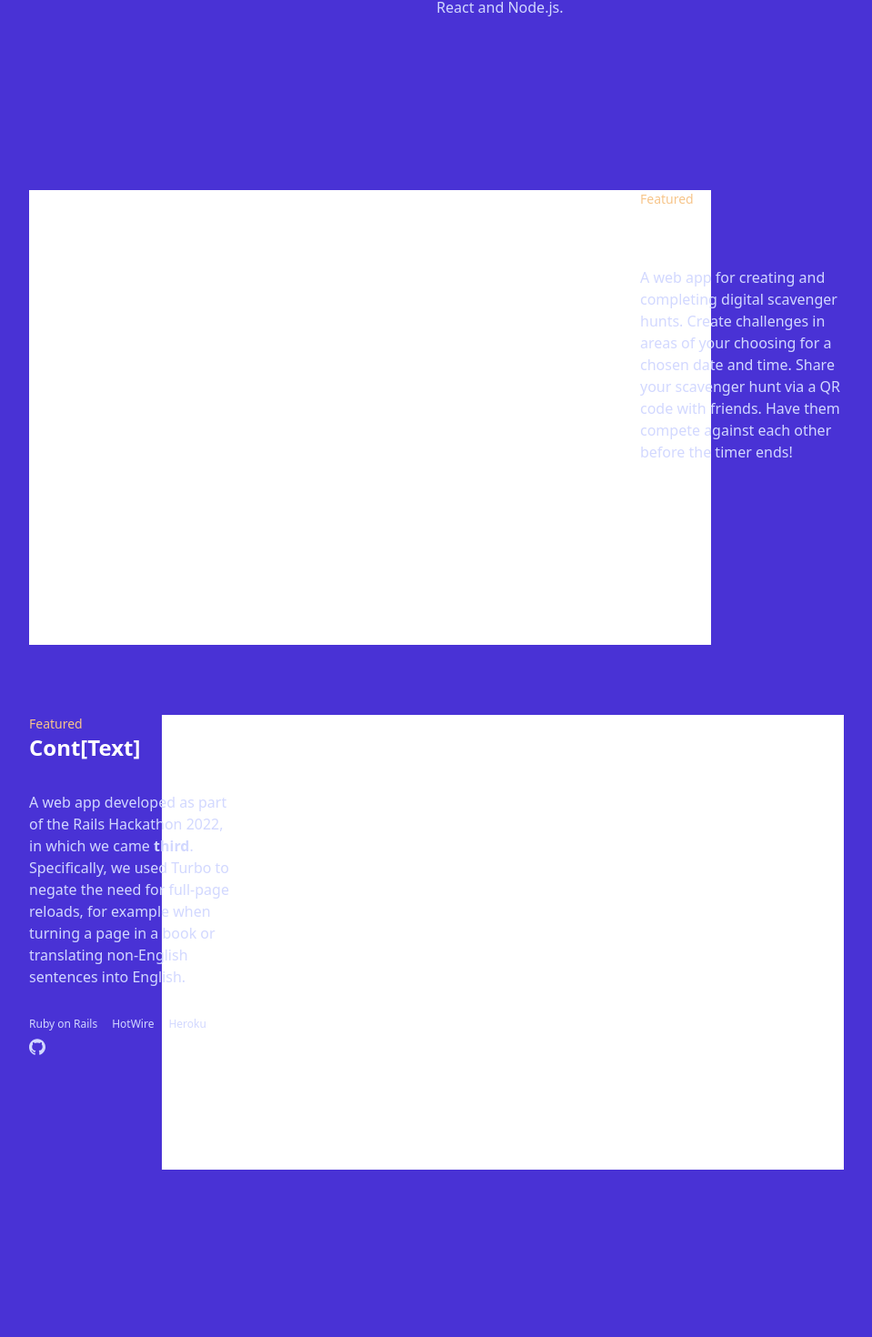
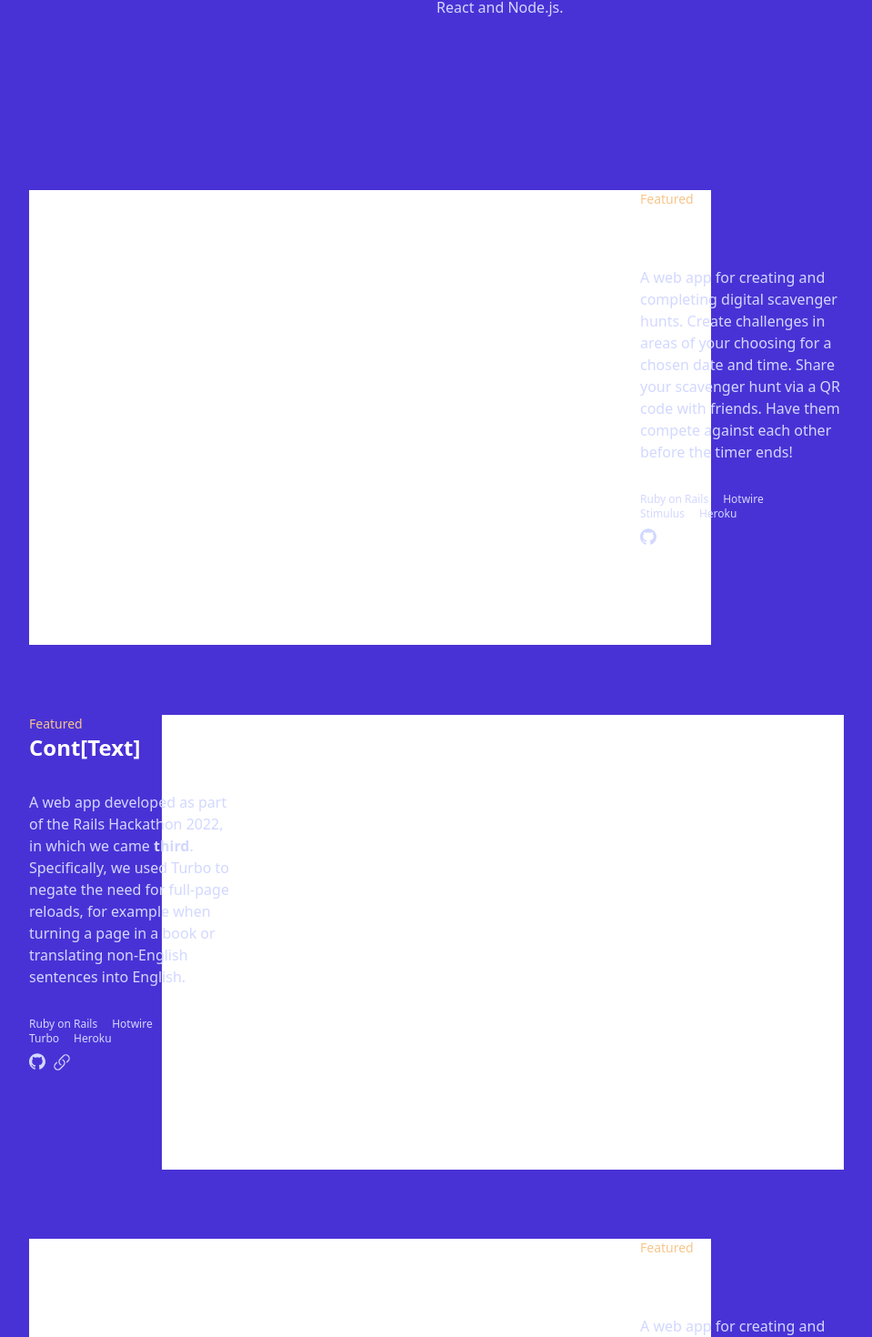
Before and after one commit to adrianHards/adrianhards.github.io, a React (Create React App) app: page / in a window 1280 px wide. Shown: the part 1640-3110 px from the top of the page at 91% size, without its empty margins (160-1119 px from the left). Built offline with nearby package versions, Linux system fonts and the light colour scheme; a web font is replaced by a local one.

Commit message:
add link to context webpage

```diff
--- a/src/App.js
+++ b/src/App.js
@@ -1,8 +1,9 @@
 import Nav from './components/Navbar';
 import Header from './components/Header';
 import About from './components/About';
-import ProjectOne from './components/ProjectOne';
-import ProjectTwo from './components/ProjectTwo';
+import Project1 from './components/Project1';
+import Project2 from './components/Project2';
+import Project3 from './components/Project3';
 import Contact from './components/Contact';
 import Footer from './components/Footer';
 import { Element } from 'react-scroll'
@@ -18,8 +19,9 @@ function App() {
       </Element>
 
       <Element name="projects">
-        <ProjectOne />
-        <ProjectTwo />
+        <Project1 />
+        <Project2 />
+        <Project3 />
       </Element>
 
       <Element name="contact">
--- /dev/null
+++ b/src/components/Project1.js
@@ -0,0 +1,97 @@
+import React, { useEffect } from "react";
+import { useAnimation, motion } from "framer-motion";
+import { useInView } from "react-intersection-observer";
+
+const fromLeft = {
+  visible: { opacity: 1, x: 0, transition: { duration: 1 } },
+  hidden: { opacity: 0, x: -30 }
+};
+
+const fadeIn = {
+  visible: { opacity: 1, y: 0, transition: { duration: 1 } },
+  hidden: { opacity: 0, y: 50 }
+};
+
+function Project1() {
+  const controls = useAnimation();
+  const [ref, inView] = useInView();
+
+  useEffect(() => {
+    if (inView) {
+        controls.start("visible");
+    }
+  }, [controls, inView]);
+
+  return (
+    <motion.div
+      ref={ref}
+      animate={controls}
+      initial="hidden"
+    >
+      <div class="project-container">
+        <div class="flow-root ml-48 mr-48 pt-[6%]">
+          <div class="grid grid-cols-4">
+            <div class="col-span-3">
+              <motion.div variants={fromLeft}>
+                <div class="float-left">
+                  <div class="project-card h-[500px] w-[750px] bg-white"></div>
+                </div>
+              </motion.div>
+            </div>
+
+            <div class="col-span-1">
+              <motion.div variants={fadeIn} class="col-span-1">
+                <div class="float-right">
+                  <div class="header text-[#d2d8ff] font-light">
+                    <div class="text-[#F7C58A] text-sm">
+                      Featured
+                    </div>
+                    <div class="text-white text-2xl font-semibold pb-8">
+                      Trace
+                    </div>
+                    <div>
+                      A web app for creating and completing digital scavenger hunts. Create challenges in
+                      areas of your choosing for a chosen date and time. Share your scavenger hunt via a QR code with friends.
+                      Have them compete against each other before the timer ends!
+                    </div>
+                  </div>
+
+                  <div class="pt-8 text-xs text-[#d2d8ff]">
+                    <div>
+                      <a href="https://rubyonrails.org/" class="pr-4">
+                        <span class="hover:text-[#F7C58A] link-underline">Ruby on Rails</span>
+                      </a>
+
+                      <a href="https://stimulus.hotwired.dev/" class="pr-4">
+                        <span class="hover:text-[#F7C58A] link-underline">Hotwire Stimulus</span>
+                      </a>
+
+                      <a href="https://www.heroku.com/">
+                        <span class="hover:text-[#F7C58A] link-underline">Heroku</span>
+                      </a>
+                    </div>
+
+                    <div class="pt-2">
+                      <a href="https://github.com/adrianHards/hotwire-context">
+                        <svg xmlns="http://www.w3.org/2000/svg" class="hover:fill-amber-200" fill="#d2d8ff" width="18" height="18" shape-rendering="geometricPrecision" text-rendering="geometricPrecision" image-rendering="optimizeQuality" fill-rule="evenodd" clip-rule="evenodd" viewBox="0 0 640 640"><path d="M319.988 7.973C143.293 7.973 0 151.242 0 327.96c0 141.392 91.678 261.298 218.826 303.63 16.004 2.964 21.886-6.957 21.886-15.414 0-7.63-.319-32.835-.449-59.552-89.032 19.359-107.8-37.772-107.8-37.772-14.552-36.993-35.529-46.831-35.529-46.831-29.032-19.879 2.209-19.442 2.209-19.442 32.126 2.245 49.04 32.954 49.04 32.954 28.56 48.922 74.883 34.76 93.131 26.598 2.882-20.681 11.15-34.807 20.315-42.803-71.08-8.067-145.797-35.516-145.797-158.14 0-34.926 12.52-63.485 32.965-85.88-3.33-8.078-14.291-40.606 3.083-84.674 0 0 26.87-8.61 88.029 32.8 25.512-7.075 52.878-10.642 80.056-10.76 27.2.118 54.614 3.673 80.162 10.76 61.076-41.386 87.922-32.8 87.922-32.8 17.398 44.08 6.485 76.631 3.154 84.675 20.516 22.394 32.93 50.953 32.93 85.879 0 122.907-74.883 149.93-146.117 157.856 11.481 9.921 21.733 29.398 21.733 59.233 0 42.792-.366 77.28-.366 87.804 0 8.516 5.764 18.473 21.992 15.354 127.076-42.354 218.637-162.274 218.637-303.582 0-176.695-143.269-319.988-320-319.988l-.023.107z"/></svg>
+                      </a>
+                    </div>
+                  </div>
+
+                </div>
+              </motion.div>
+            </div>
+
+          </div>
+            {/* <div class="absolute left-1/2 -ml-0.5 w-0.5 h-[100px] bg-gray-600"></div> */}
+        </div>
+      </div>
+
+    </motion.div>
+
+  );
+}
+
+export default Project1;
+
+// https://egghead.io/blog/how-to-animate-elements-when-in-view-on-scroll-with-framer-motion
--- a/src/components/ProjectTwo.js
+++ b/src/components/Project2.js
@@ -12,7 +12,7 @@ const fadeIn = {
   hidden: { opacity: 0, y: 50 }
 };
 
-function ProjectTwo() {
+function Project2() {
   const controls = useAnimation();
   const [ref, inView] = useInView();
 
@@ -54,8 +54,8 @@ function ProjectTwo() {
                             <span class="hover:text-[#F7C58A] link-underline">Ruby on Rails</span>
                           </a>
 
-                          <a href="https://hotwired.dev/" class="pr-4">
-                            <span class="hover:text-[#F7C58A] link-underline">HotWire</span>
+                          <a href="https://turbo.hotwired.dev/" class="pr-4">
+                            <span class="hover:text-[#F7C58A] link-underline">Hotwire Turbo</span>
                           </a>
 
                           <a href="https://www.heroku.com/">
@@ -63,10 +63,21 @@ function ProjectTwo() {
                           </a>
                         </div>
 
-                        <div class="pt-2">
-                          <a href="https://github.com/adrianHards/hotwire-context">
-                            <svg xmlns="http://www.w3.org/2000/svg" class="hover:fill-amber-200" fill="#d2d8ff" width="18" height="18" shape-rendering="geometricPrecision" text-rendering="geometricPrecision" image-rendering="optimizeQuality" fill-rule="evenodd" clip-rule="evenodd" viewBox="0 0 640 640"><path d="M319.988 7.973C143.293 7.973 0 151.242 0 327.96c0 141.392 91.678 261.298 218.826 303.63 16.004 2.964 21.886-6.957 21.886-15.414 0-7.63-.319-32.835-.449-59.552-89.032 19.359-107.8-37.772-107.8-37.772-14.552-36.993-35.529-46.831-35.529-46.831-29.032-19.879 2.209-19.442 2.209-19.442 32.126 2.245 49.04 32.954 49.04 32.954 28.56 48.922 74.883 34.76 93.131 26.598 2.882-20.681 11.15-34.807 20.315-42.803-71.08-8.067-145.797-35.516-145.797-158.14 0-34.926 12.52-63.485 32.965-85.88-3.33-8.078-14.291-40.606 3.083-84.674 0 0 26.87-8.61 88.029 32.8 25.512-7.075 52.878-10.642 80.056-10.76 27.2.118 54.614 3.673 80.162 10.76 61.076-41.386 87.922-32.8 87.922-32.8 17.398 44.08 6.485 76.631 3.154 84.675 20.516 22.394 32.93 50.953 32.93 85.879 0 122.907-74.883 149.93-146.117 157.856 11.481 9.921 21.733 29.398 21.733 59.233 0 42.792-.366 77.28-.366 87.804 0 8.516 5.764 18.473 21.992 15.354 127.076-42.354 218.637-162.274 218.637-303.582 0-176.695-143.269-319.988-320-319.988l-.023.107z"/></svg>
-                          </a>
+                        <div class="flex">
+                          <div class="pt-2 pr-2">
+                            <a href="https://github.com/adrianHards/hotwire-context">
+                              <svg xmlns="http://www.w3.org/2000/svg" class="hover:fill-amber-200" fill="#d2d8ff" width="18" height="18" shape-rendering="geometricPrecision" text-rendering="geometricPrecision" image-rendering="optimizeQuality" fill-rule="evenodd" clip-rule="evenodd" viewBox="0 0 640 640"><path d="M319.988 7.973C143.293 7.973 0 151.242 0 327.96c0 141.392 91.678 261.298 218.826 303.63 16.004 2.964 21.886-6.957 21.886-15.414 0-7.63-.319-32.835-.449-59.552-89.032 19.359-107.8-37.772-107.8-37.772-14.552-36.993-35.529-46.831-35.529-46.831-29.032-19.879 2.209-19.442 2.209-19.442 32.126 2.245 49.04 32.954 49.04 32.954 28.56 48.922 74.883 34.76 93.131 26.598 2.882-20.681 11.15-34.807 20.315-42.803-71.08-8.067-145.797-35.516-145.797-158.14 0-34.926 12.52-63.485 32.965-85.88-3.33-8.078-14.291-40.606 3.083-84.674 0 0 26.87-8.61 88.029 32.8 25.512-7.075 52.878-10.642 80.056-10.76 27.2.118 54.614 3.673 80.162 10.76 61.076-41.386 87.922-32.8 87.922-32.8 17.398 44.08 6.485 76.631 3.154 84.675 20.516 22.394 32.93 50.953 32.93 85.879 0 122.907-74.883 149.93-146.117 157.856 11.481 9.921 21.733 29.398 21.733 59.233 0 42.792-.366 77.28-.366 87.804 0 8.516 5.764 18.473 21.992 15.354 127.076-42.354 218.637-162.274 218.637-303.582 0-176.695-143.269-319.988-320-319.988l-.023.107z"/></svg>
+                            </a>
+                          </div>
+
+                          <div class="pt-2">
+                            <a href="https://team50.herokuapp.com/">
+                              <svg xmlns="http://www.w3.org/2000/svg" class="hover:text-amber-200 w-5 h-5" fill="none" viewBox="0 0 24 24" stroke-width="1.5" stroke="currentColor">
+                                <path stroke-linecap="round" stroke-linejoin="round" d="M13.19 8.688a4.5 4.5 0 011.242 7.244l-4.5 4.5a4.5 4.5 0 01-6.364-6.364l1.757-1.757m13.35-.622l1.757-1.757a4.5 4.5 0 00-6.364-6.364l-4.5 4.5a4.5 4.5 0 001.242 7.244" />
+                              </svg>
+                            </a>
+                          </div>
+
                         </div>
 
                       </div>
@@ -93,6 +104,6 @@ function ProjectTwo() {
   );
 }
 
-export default ProjectTwo;
+export default Project2;
 
 // https://egghead.io/blog/how-to-animate-elements-when-in-view-on-scroll-with-framer-motion
--- a/src/components/ProjectOne.js
+++ b/src/components/Project3.js
@@ -12,7 +12,7 @@ const fadeIn = {
   hidden: { opacity: 0, y: 50 }
 };
 
-function ProjectOne() {
+function Project3() {
   const controls = useAnimation();
   const [ref, inView] = useInView();
 
@@ -69,6 +69,6 @@ function ProjectOne() {
   );
 }
 
-export default ProjectOne;
+export default Project3;
 
 // https://egghead.io/blog/how-to-animate-elements-when-in-view-on-scroll-with-framer-motion
```
